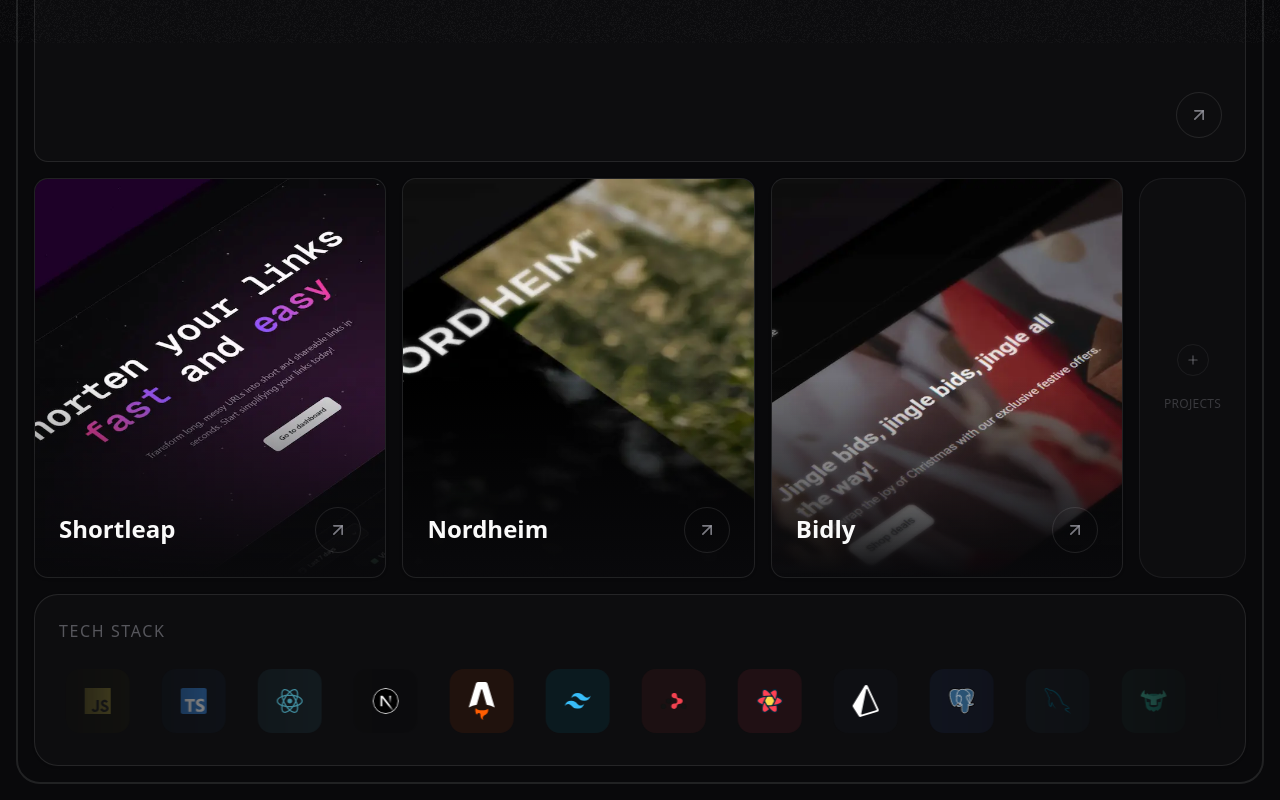
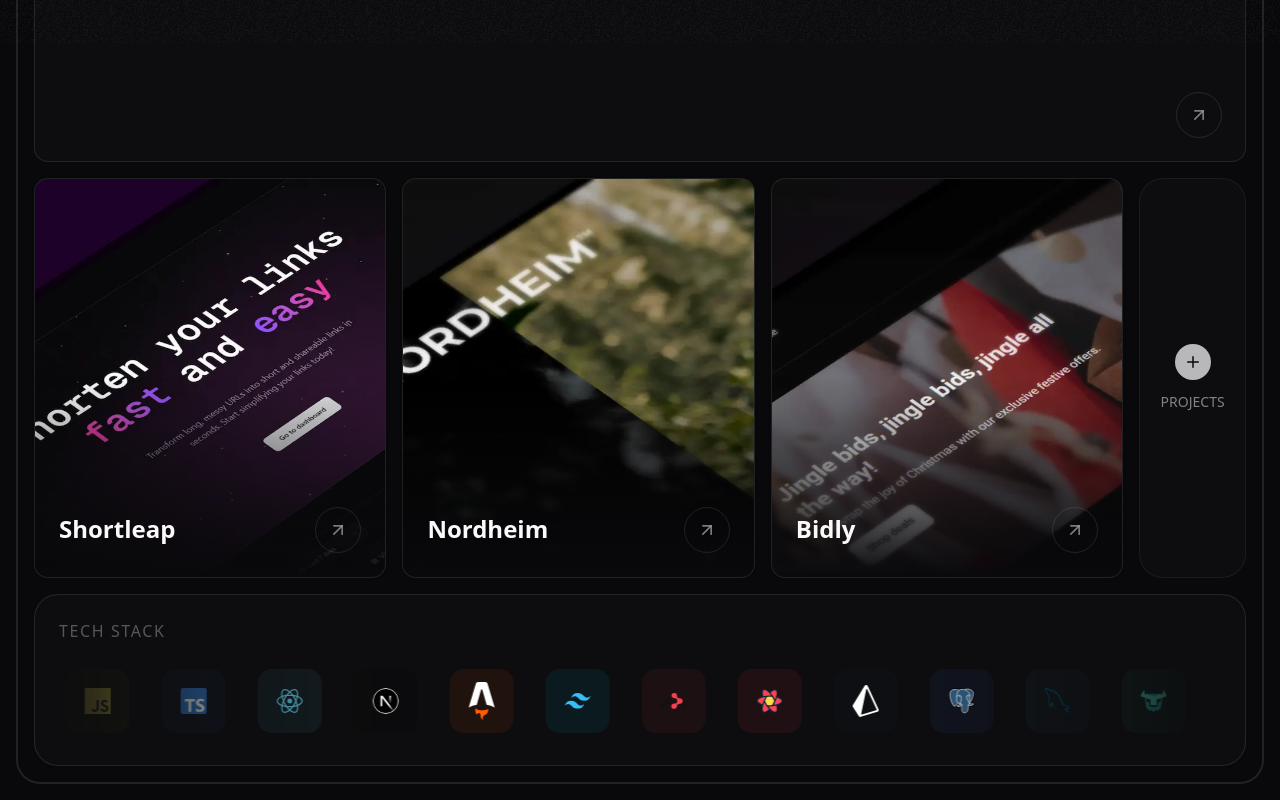
Before and after one commit to Whisperpiano/portfolio-2, a Next.js app: page / in a window 1280 px wide. Shown: the part 757-1557 px from the top of the page. Built offline with nearby package versions, Linux system fonts and the light colour scheme; what @midudev/tailwind-animations would draw is missing.

Commit message:
feat: add project grid component with cards and view more link

```diff
--- a/components/home/projects/project-grid.tsx
+++ b/components/home/projects/project-grid.tsx
@@ -1,14 +1,7 @@
 import { PROJECTS } from '@/lib/data/projects';
+import { Plus } from 'lucide-react';
 import ProjectCard from './project-card';
-import {
-  ArrowUpRight,
-  Plus,
-  ChevronRight,
-  CircleEllipsis,
-  MoveRight,
-} from 'lucide-react';
 import Link from 'next/link';
-import { cn } from '@/lib/utils';
 
 export default function ProjectGrid() {
   return (
@@ -22,22 +15,28 @@
         </div>
       </section>
 
-      <div className="bg-muted-foreground/3 border-muted-foreground/10 hover:border-muted-foreground/50 flex items-center justify-center rounded-3xl border transition-colors duration-300 lg:col-span-1">
+      <div className="bg-muted-foreground/3 hover:bg-primary/5 border-muted-foreground/10 hover:border-muted-foreground/50 relative flex items-center justify-center overflow-hidden rounded-3xl border transition-all duration-500 lg:col-span-1">
         <Link
           href="/works"
-          className="group flex h-full w-full items-center justify-center"
+          className="group flex h-full min-h-[120px] w-full items-center justify-center"
         >
-          <div className="flex h-full w-full flex-col items-center justify-center gap-5">
-            <div className="border-muted-foreground/10 group-hover:border-primary/20 flex size-8 items-center justify-center rounded-full border transition-all duration-300">
+          {/* Capa de overlay que aparece en hover */}
+          <div className="from-primary/20 absolute inset-0 bg-gradient-to-br to-transparent opacity-0 transition-opacity duration-500 group-hover:opacity-25"></div>
+
+          {/* Contenido central */}
+          <div className="relative z-10 flex flex-col items-center gap-3">
+            <div className="bg-primary/80 group-hover:bg-primary group-hover:shadow-primary/20 flex size-9 items-center justify-center rounded-full border border-transparent transition-all duration-300 group-hover:scale-110 group-hover:shadow-lg">
               <Plus
-                size={14}
-                className="text-muted-foreground/50 group-hover:text-primary transition-all duration-300 group-hover:rotate-90"
+                size={18}
+                className="text-background transition-transform duration-300 group-hover:rotate-90"
               />
             </div>
-            <div className="text-muted-foreground/30 group-hover:text-primary/50 text-xs tracking-wide uppercase transition-colors duration-300">
+            <span className="text-muted-foreground/80 text-sm font-medium uppercase transition-colors duration-300 group-hover:text-white">
               projects
-            </div>
+            </span>
           </div>
+
+          <div className="bg-primary/10 absolute -right-5 -bottom-5 h-25 w-25 rounded-full opacity-0 blur-md transition-opacity duration-500 group-hover:opacity-60"></div>
         </Link>
       </div>
     </div>
```
